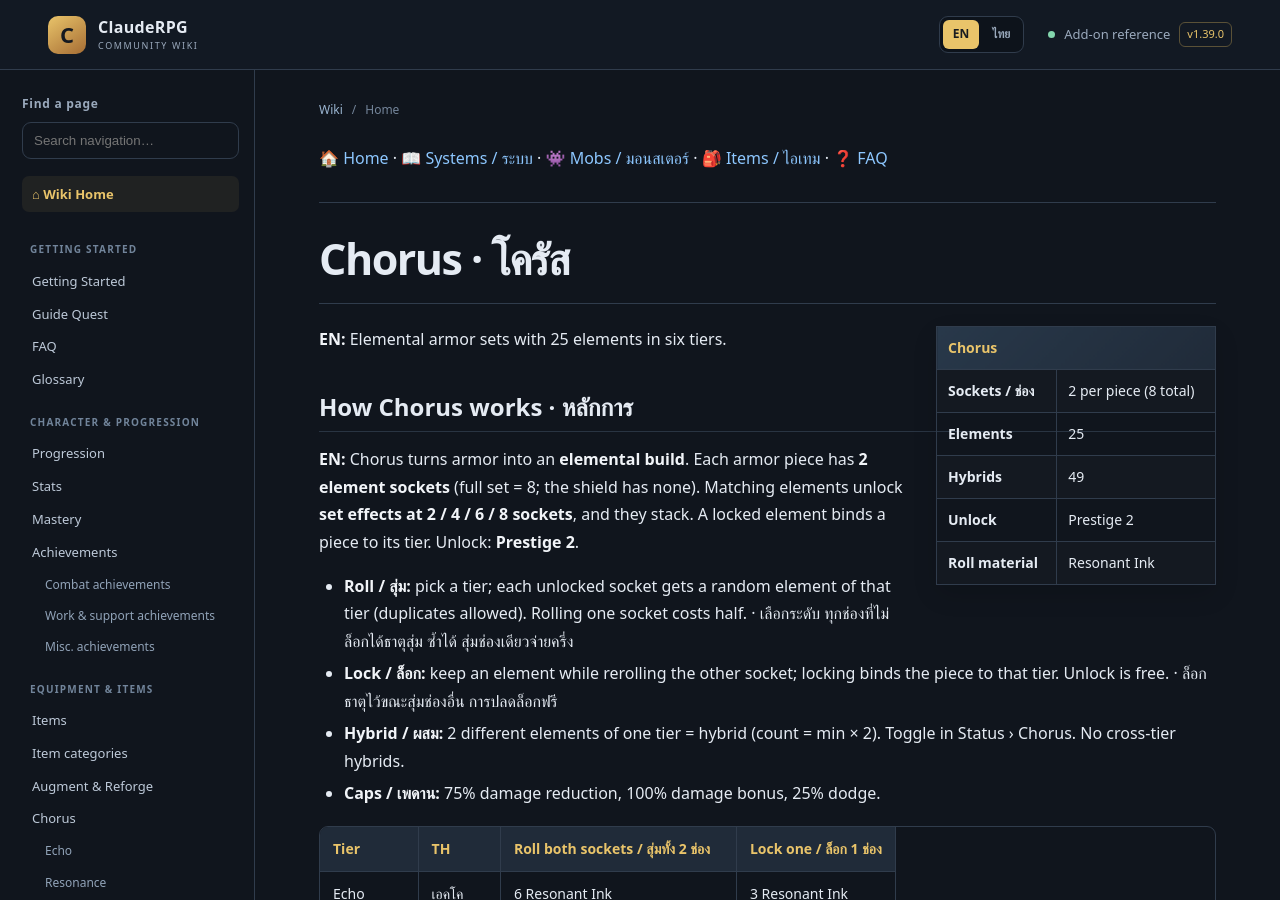
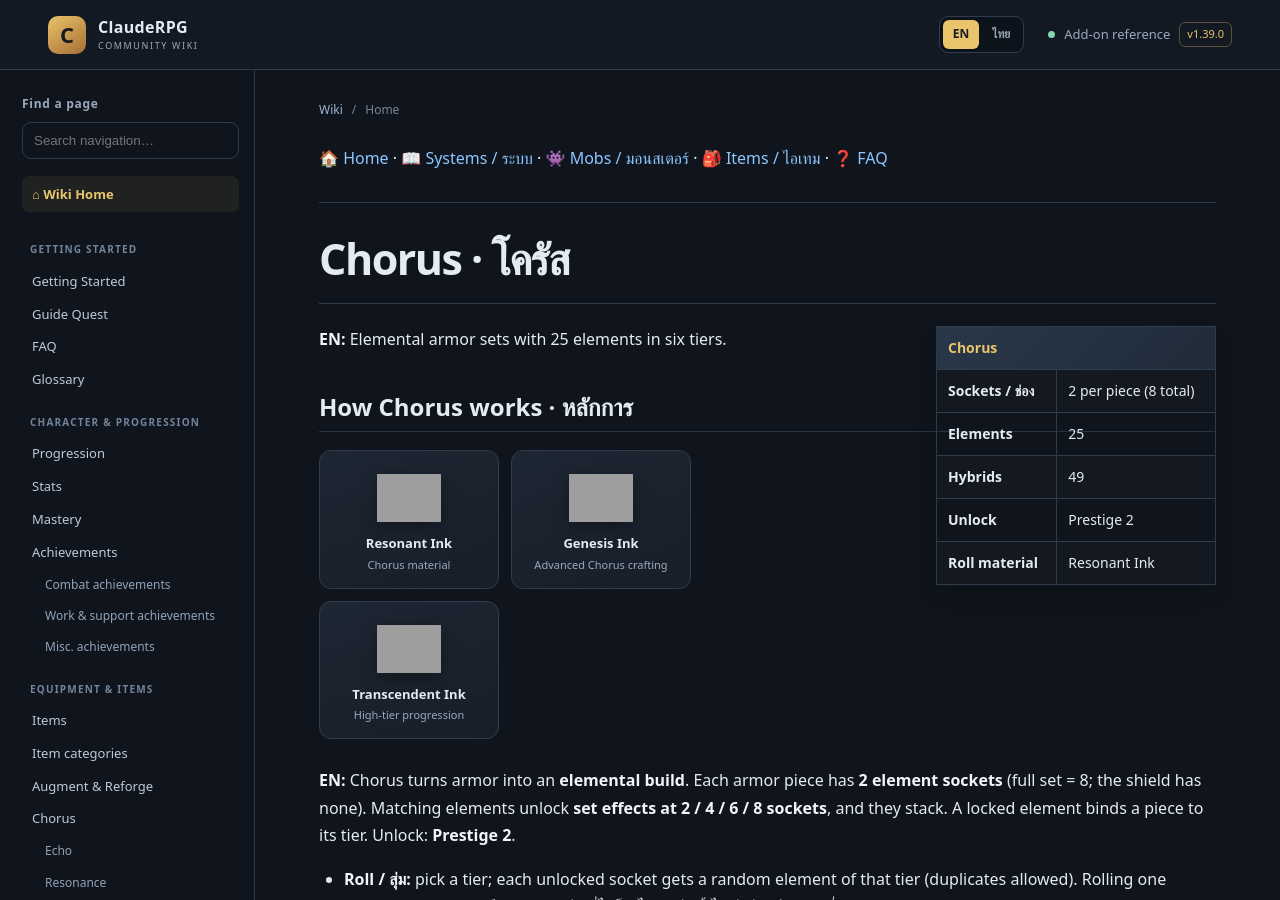
Before and after one commit to miniTorch25/ClaudeRPG-Wiki-V2, a Jekyll site: the page built from Chorus.md, in a window 1280 px wide and 900 px high. Built offline with Jekyll 4.4.1, drawn with Linux system fonts in a browser that asks for light colours; our own code applies the rules of GitHub Pages for plain Markdown files; grey boxes are pictures that could not be loaded.

Commit message:
Docs: add original Chorus material artwork

```diff
--- a/Chorus.md
+++ b/Chorus.md
@@ -19,6 +19,13 @@
 
 
 ## How Chorus works · หลักการ
+
+<div class="material-strip material-strip--compact">
+  <div class="material-card"><img src="{{ '/assets/images/items/resonant_ink.png' | relative_url }}" alt="Resonant Ink" width="64" height="64" loading="lazy"><span>Resonant Ink</span><small>Chorus material</small></div>
+  <div class="material-card"><img src="{{ '/assets/images/items/genesis_ink.png' | relative_url }}" alt="Genesis Ink" width="64" height="64" loading="lazy"><span>Genesis Ink</span><small>Advanced Chorus crafting</small></div>
+  <div class="material-card"><img src="{{ '/assets/images/items/transcendent_ink.png' | relative_url }}" alt="Transcendent Ink" width="64" height="64" loading="lazy"><span>Transcendent Ink</span><small>High-tier progression</small></div>
+</div>
+
 
 **EN:** Chorus turns armor into an **elemental build**. Each armor piece has **2 element sockets** (full set = 8; the shield has none). Matching elements unlock **set effects at 2 / 4 / 6 / 8 sockets**, and they stack. A locked element binds a piece to its tier. Unlock: **Prestige 2**.
 
```
